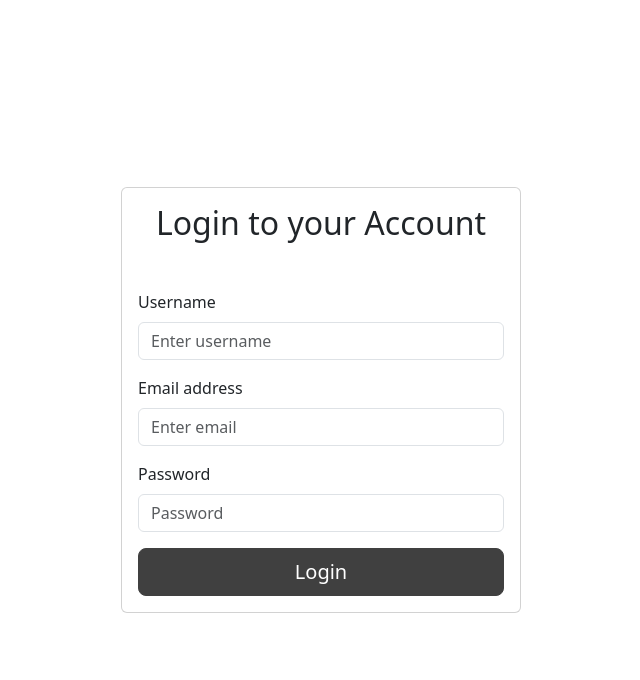
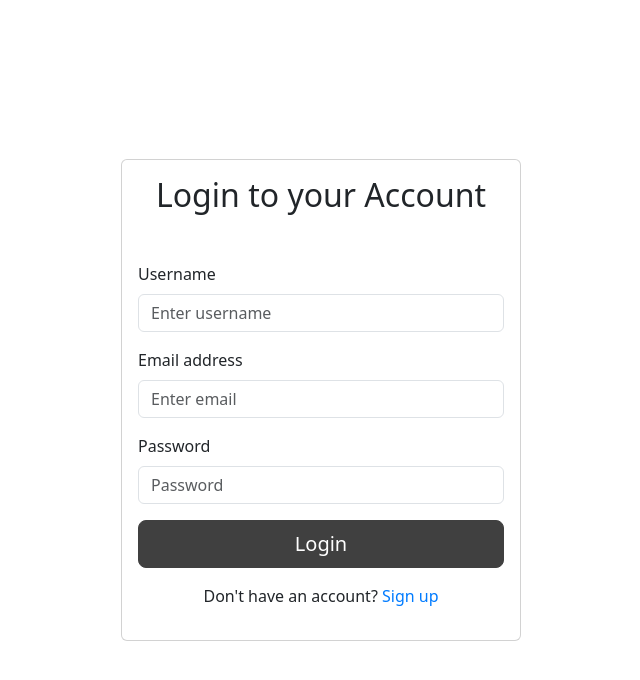
Before and after one commit to Hassan-Khan16/collab-demo, a React (Vite) app: page /login in a window 1280 px wide. Shown: the top 680 px of the page, without its empty margins (319-959 px from the left). Built offline with nearby package versions, Linux system fonts and the light colour scheme.

Commit message:
signup link added to login page

```diff
--- a/src/Component/Auth/Login.jsx
+++ b/src/Component/Auth/Login.jsx
@@ -2,6 +2,7 @@
 
 import React from 'react';
 import 'bootstrap/dist/css/bootstrap.min.css';
+import { Link } from 'react-router-dom';
 import { Container, Card, Button, Form } from 'react-bootstrap';
 import './Style.css';
 
@@ -33,7 +34,9 @@ function Login() {
                                 Login
                             </Button>
                         </div>
-
+                        <div className='text-center m-3'>
+                            <p>Don't have an account? <Link to="/" style={{textDecoration:"none"}}>Sign up</Link></p>
+                        </div>
                     </Form>
                 </Card.Body>
             </Card>
```
